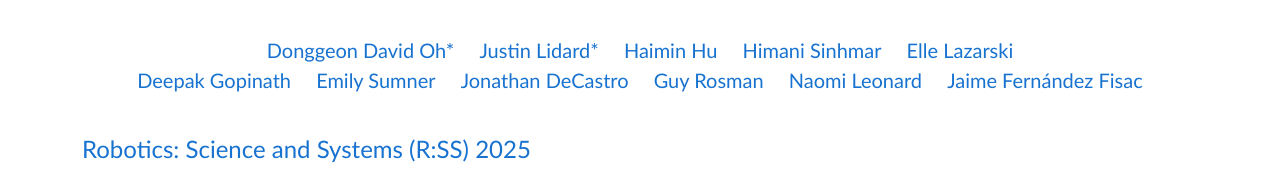
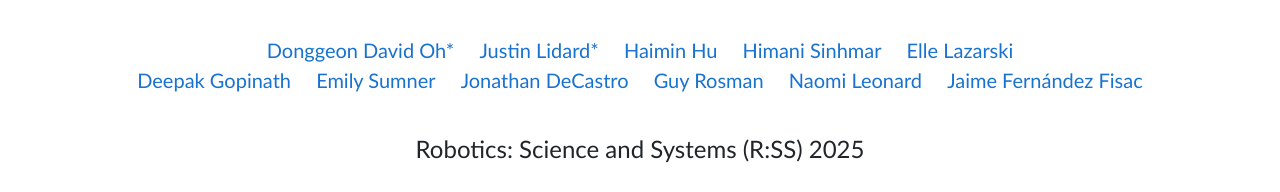
Before and after one commit to safe-racing/safe-racing.github.io, a plain HTML site: page index.html in a window 1280 px wide. Shown: the part 123-315 px from the top of the page. Drawn offline with nearby package versions, Linux system fonts and the light colour scheme; some packages are replaced by stand-ins of ours; a script that the page names is missing.

Commit message:
upto 0422

```diff
--- a/index.html
+++ b/index.html
@@ -94,15 +94,17 @@
 
         <div class="my-4"></div>
 
-        <div class="row justify-content-center align-items-center">
-              <h3>
+        <div class="row justify-content-center align-items-center text-center">
+            <div class="col-md-12">
+            <h3>
                 <a href="https://roboticsconference.org/"
                    target="_blank"
                    rel="noopener noreferrer"
-                   style="font-size: 18pt;">
+                   style="font-size: 18pt;"></a>
                   Robotics: Science and Systems (R:SS) 2025
                 </a>
-              </h3>
+            </h3>
+            </div>
         </div>
 
         <div class="my-4"></div>
```
